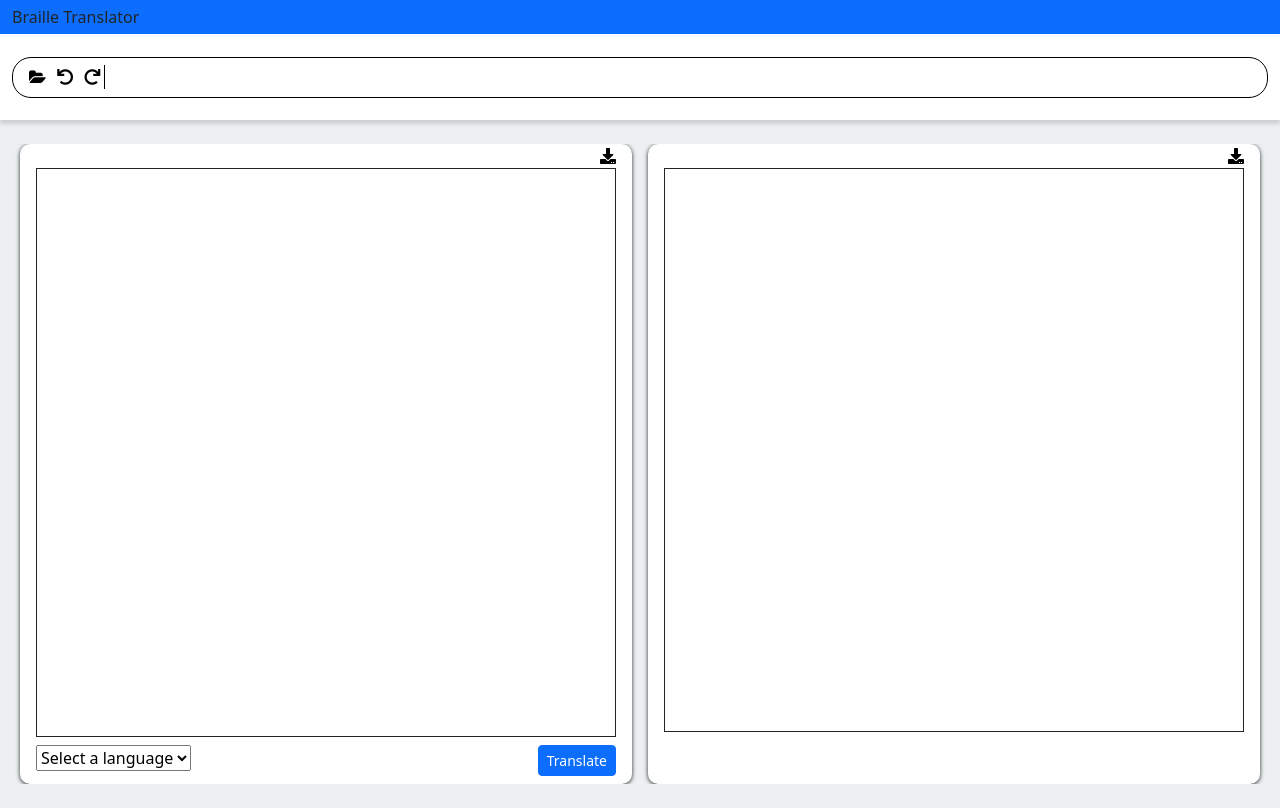
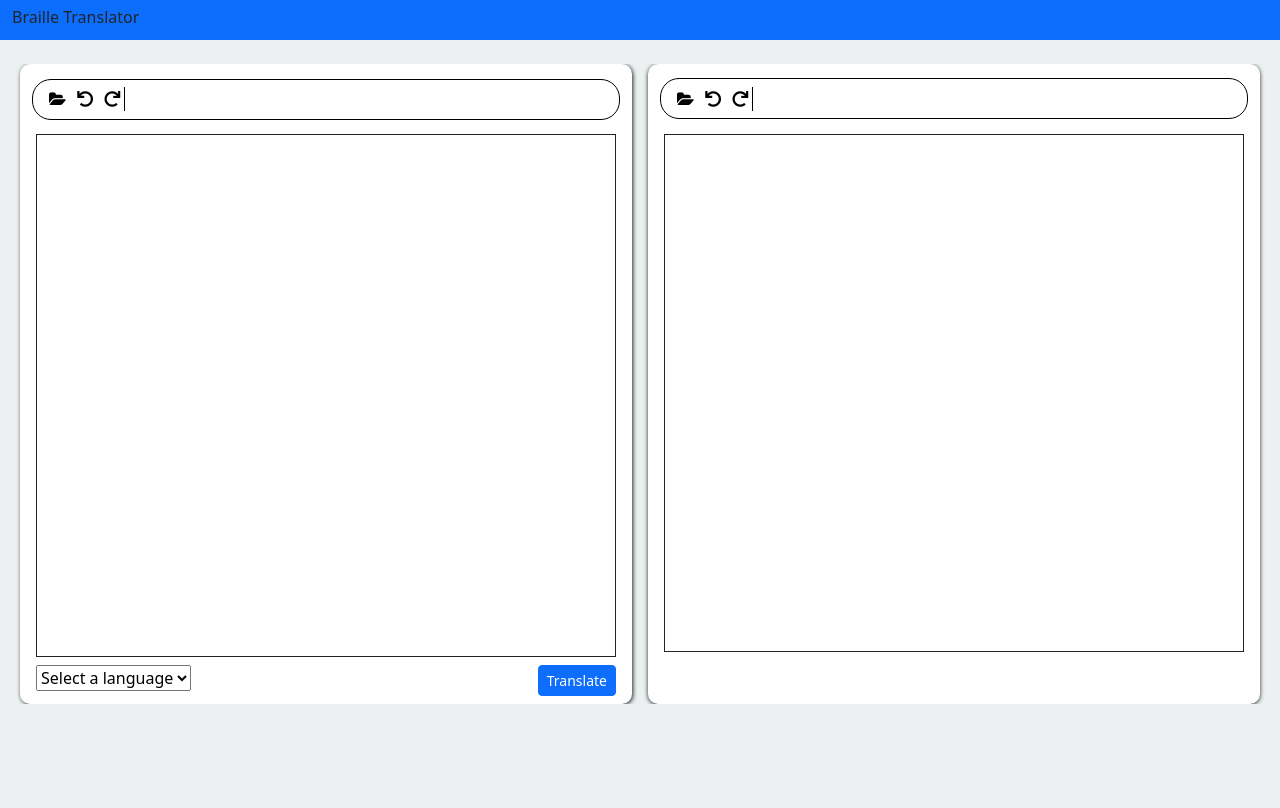
Before and after one commit to zendalona/online-braille-translator, a Next.js app: page / in a window 1280 px wide. Built offline with nearby package versions, Linux system fonts and the light colour scheme.

Commit message:
design updated

```diff
--- a/src/components/BrailleEditor/BrailleEditor.js
+++ b/src/components/BrailleEditor/BrailleEditor.js
@@ -3,10 +3,11 @@ import React, { useContext, useEffect, useMemo } from 'react'
 import { createEditor } from 'slate'
 import { Editable, Slate, withReact } from 'slate-react'
 import styles from '../../styles/BrailleEditor.module.css'
+import Toolbar from '../Toolbar/Toolbar'
 function BrailleEditor() {
-    const brailleEditor=useMemo(()=>withReact(createEditor()),[])
-    const {braille,setBraille}=useContext(editorsContext)
-    const handleChange=(value)=>{
+    const brailleEditor = useMemo(() => withReact(createEditor()), [])
+    const { braille, setBraille } = useContext(editorsContext)
+    const handleChange = (value) => {
         setBraille(value)
 
     }
@@ -19,10 +20,11 @@ function BrailleEditor() {
         <div className="col-12 col-sm-6 px-2">
 
             <div className={`${styles.brailleEditor} pb-1`}>
-                <div className={styles.editorIcon}><a href="#" title="Download">
+                <Toolbar />
+                {/* <div className={styles.editorIcon}><a href="#" title="Download">
                     <i className="fas fa-download me-3"></i>
-                </a></div>
-                <Slate editor={brailleEditor} value={braille} onChange={(value)=>handleChange(value)} key={JSON.stringify(braille)}>
+                </a></div> */}
+                <Slate editor={brailleEditor} value={braille} onChange={(value) => handleChange(value)} key={JSON.stringify(braille)}>
                     <Editable className={`${styles.textField} mx-3 p-1 mb-5`} />
                 </Slate>
             </div>
--- a/src/components/Editor/Editor.js
+++ b/src/components/Editor/Editor.js
@@ -6,15 +6,15 @@ function Editor() {
     const [component, setComponent] = useState(null)
     useEffect(() => {
 
-    setComponent([<TextEditor/>,<BrailleEditor/> ])
+        setComponent([<TextEditor />, <BrailleEditor />])
 
-    },[])
+    }, [])
 
     return (<>
         <section className="container-fluid py-4">
             <div className={styles.editorBox}>
 
-               {component}
+                {component}
 
             </div>
         </section></>
--- a/src/components/Header/Header.js
+++ b/src/components/Header/Header.js
@@ -5,7 +5,7 @@ import Logo from '../Logo/Logo'
 function Header() {
   return (
     <>
-    <Logo/>
+      <Logo />
 
     </>
   )
--- a/src/components/Logo/Logo.js
+++ b/src/components/Logo/Logo.js
@@ -3,10 +3,10 @@ import styles from '../../styles/Logo.module.css'
 function Logo() {
   return (
     <div className={styles.logobox}>
-            <div class="pt-2 container-fluid">
-                <h6><span >Braille Translator</span></h6>
-            </div>
-        </div>
+      <div className="pt-2 container-fluid">
+        <h6><span >Braille Translator</span></h6>
+      </div>
+    </div>
   )
 }
 
--- a/src/components/TextEditor/TextEditor.js
+++ b/src/components/TextEditor/TextEditor.js
@@ -1,14 +1,15 @@
 import { editorsContext } from '@/pages'
-import React, { useContext, useEffect, useMemo} from 'react'
+import React, { useContext, useEffect, useMemo } from 'react'
 import { createEditor } from 'slate'
 import { Editable, Slate, withReact } from 'slate-react'
 import styles from '../../styles/TextEditor.module.css'
+import Toolbar from '../Toolbar/Toolbar'
 function TextEditor() {
-    const textEditor=useMemo(()=>withReact(createEditor()),[])
+    const textEditor = useMemo(() => withReact(createEditor()), [])
 
-   const {text,setText,setBraille}=useContext(editorsContext)
+    const { text, setText, setBraille } = useContext(editorsContext)
 
-const handleChange=(value)=>{
+    const handleChange = (value) => {
         setText(value)
 
     }
@@ -23,12 +24,14 @@ useEffect(() => {
     return (
         <>
             <div className="col-12 col-sm-6 px-2">
+
                 <div className={styles.textEditor}>
-                <div className={styles.editorIcon}><a href="#" title="Download">
+                    <Toolbar />
+                    {/* <div className={styles.editorIcon}><a href="#" title="Download">
                     <i className="fas fa-download me-3"></i>
-                </a></div>
+                </a></div> */}
                     {/* <div className= {`${styles.textField} mx-3 p-1`}></div> */}
-                <Slate editor={textEditor} value={text} onChange={(value)=>handleChange(value)}>
+                    <Slate editor={textEditor} value={text} onChange={(value) => handleChange(value)}>
                         <Editable className={`${styles.textField} mx-3 p-1`} />
                     </Slate>
                     <div className={`${styles.editorFooter} px-3 py-2`} >
@@ -36,7 +39,7 @@ useEffect(() => {
                             <option value="" defaultValue>Select a language</option>
                             <option value="12">English</option>
                             <option value="13">Malayalam</option>
-                    </select></div><button className="btn btn-primary btn-sm" type="button" onClick={()=>setBraille(text)}>Translate</button>
+                        </select></div><button className="btn btn-primary btn-sm" type="button" onClick={() => setBraille(text)}>Translate</button>
                     </div>
                 </div>
             </div></>
--- a/src/pages/_app.js
+++ b/src/pages/_app.js
@@ -3,8 +3,8 @@ import 'bootstrap/dist/css/bootstrap.css';
 import '@/styles/globals.css'
 
 export default function App({ Component, pageProps }) {
-  return<>
-  <Header/>
-  <Component {...pageProps} />
+  return <>
+    <Header />
+    <Component {...pageProps} />
   </>
 }
--- a/src/pages/index.js
+++ b/src/pages/index.js
@@ -5,11 +5,11 @@ import Head from 'next/head'
 import { createContext, useState } from 'react'
 
 
-export const editorsContext=createContext()
+export const editorsContext = createContext()
 
 export default function Home() {
-  const [text, setText] = useState([{type:"paragraph",children:[{text:""}]}])
-  const [braille, setBraille] = useState([{type:"paragraph",children:[{text:""}]}])
+  const [text, setText] = useState([{ type: "paragraph", children: [{ text: "" }] }])
+  const [braille, setBraille] = useState([{ type: "paragraph", children: [{ text: "" }] }])
   const [active, setActive] = useState('')
 
 
@@ -21,9 +21,9 @@ export default function Home() {
         <meta name="viewport" content="width=device-width, initial-scale=1" />
         <link rel="icon" href="/favicon.ico" />
       </Head>
-      <editorsContext.Provider value={{braille,setBraille,text,setText,active}}>
-      <Toolbar/>
-      <Editor/>
+      <editorsContext.Provider value={{ braille, setBraille, text, setText, active }}>
+        {/* <Toolbar/> */}
+        <Editor />
       </editorsContext.Provider>
     </>
   )
--- a/src/styles/Logo.module.css
+++ b/src/styles/Logo.module.css
@@ -1,6 +1,6 @@
 .logobox {
     background: var(--secondary-color);
-    height: 34px;
+    height: 40px;
     position: sticky;
     top: 0;
     z-index: 12;
--- a/src/styles/TextEditor.module.css
+++ b/src/styles/TextEditor.module.css
@@ -5,7 +5,7 @@
     flex-flow: column;
     background: var(--primary-color);
     border-radius: 10px;
-    box-shadow: 0px 1px 4px;
+    box-shadow: 1px 1px 4px;
 
   }
 
--- a/src/styles/Toolbar.module.css
+++ b/src/styles/Toolbar.module.css
@@ -1,12 +1,12 @@
 .toolbox{
-    background: var(--primary-color);
+    /* background: var(--primary-color); */
     height: 86px;
-    box-shadow: 0px 4px 4px #00000022;
+    /* box-shadow: 0px 4px 4px #00000022; */
     display: flex;
     align-items: center;
-    position: sticky;
+    /* position: sticky;
     top: 34px;
-    z-index: 1;
+    z-index: 1; */
 }
 .tools {
     height: 41px;
```
Also changed, not shown: src/components/Toolbar/Toolbar.js (indentation only). Lines whose indentation alone changed are shown as unchanged.
